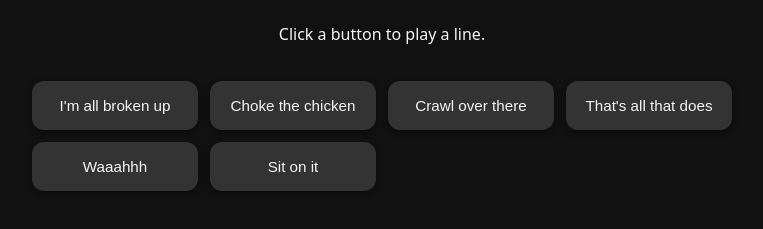
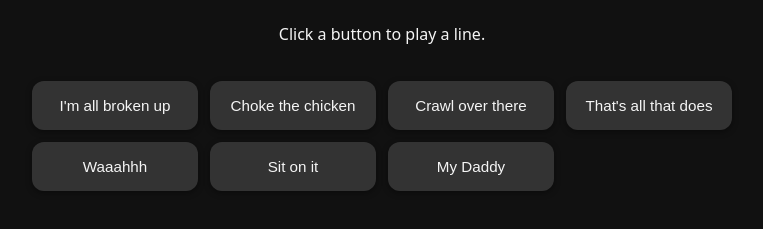
Before and after one commit to kpeterek/halloween-soundboard, a plain HTML site: page index.html in a window 1280 px wide. Shown: the part 87-316 px from the top of the page, without its empty margins (258-1021 px from the left). Drawn offline with Linux system fonts and the light colour scheme.

Commit message:
Update index.html

```diff
--- a/index.html
+++ b/index.html
@@ -68,7 +68,8 @@
       { label: "Crawl over there",        file: "crawl_over_there.mp3" },
       { label: "That's all that does",    file: "thats_all_that_does.mp3" },
       { label: "Waaahhh",                 file: "waaaaahhhhh.mp3" },
-      { label: "Sit on it",               file: "sit_on_it.mp3" }
+      { label: "Sit on it",               file: "sit_on_it.mp3" },
+      { label: "My Daddy",               file: "my_daddy.mp3" }
     ];
 
     const boardEl = document.getElementById("board");
```
